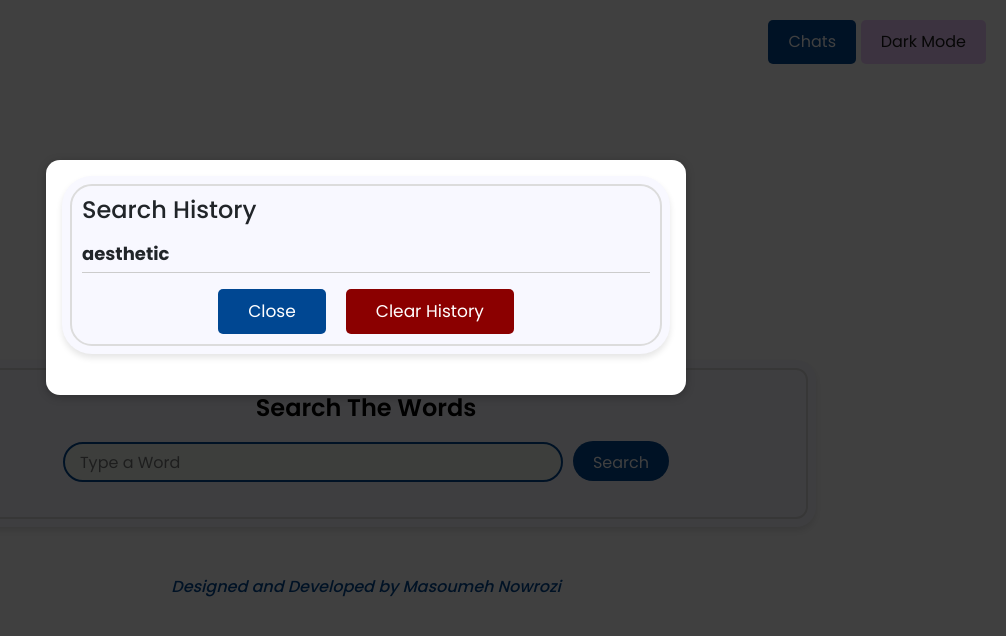
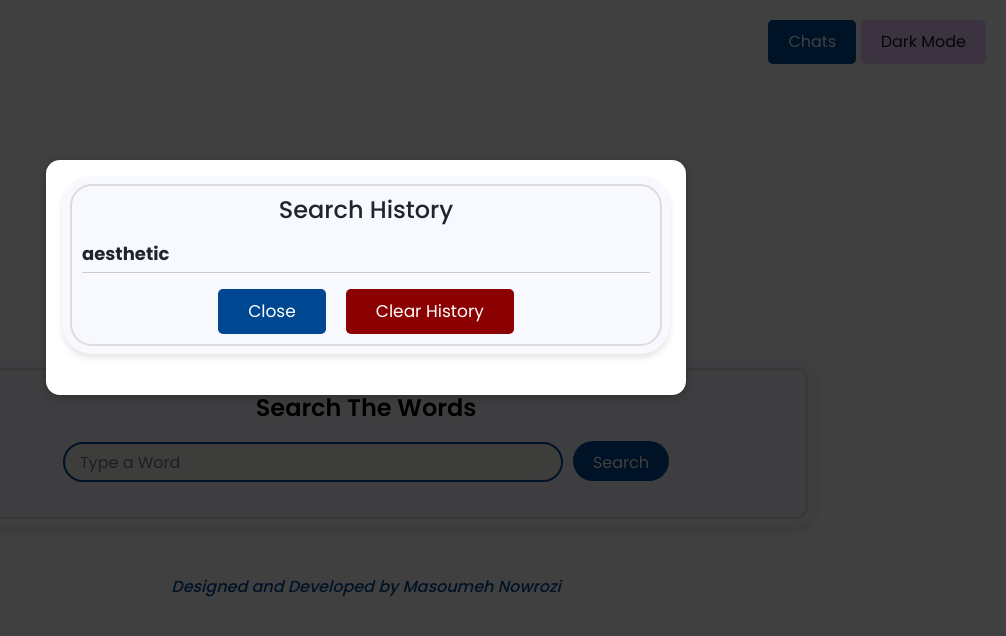
Before and after one commit to MahsumaRezai/Dictionary_App, a React (Create React App) app: page / in a window 1280 px wide. Both pictures are taken after a click on the button "Chats". Shown: the top 636 px of the page, without its empty margins (274-1280 px from the left). Built offline with nearby package versions, Linux system fonts and the light colour scheme; no server answers.

Commit message:
add new style for lode

```diff
--- a/src/components/Chat.js
+++ b/src/components/Chat.js
@@ -17,7 +17,7 @@ const Chats = (props) => {
     return (
         <Modal onClose={props.onClose}>
             <div className="Chats">
-                <h2>Search History</h2>
+                <h2 className="text">Search History</h2>
                 {searchHistory.length > 0 ? (
                     <ul>
                         {searchHistory.map((word, index) => (
--- a/src/styles/Footer.css
+++ b/src/styles/Footer.css
@@ -31,6 +31,7 @@
   h2 {
     font-size: 1.5em;
     margin-bottom: 10px;
+    text-align: center
   }
 
   ul {
--- a/src/styles/Lode.css
+++ b/src/styles/Lode.css
@@ -10,8 +10,8 @@
     border-bottom: 5px solid #004792;
     border-left: 5px solid #004792;
     border-radius: 100%;
-    width: 100px;
-    height: 100px;
+    width: 50px;
+    height: 50px;
     animation: spin 4s linear infinite;
   }
   @keyframes spin {
```
